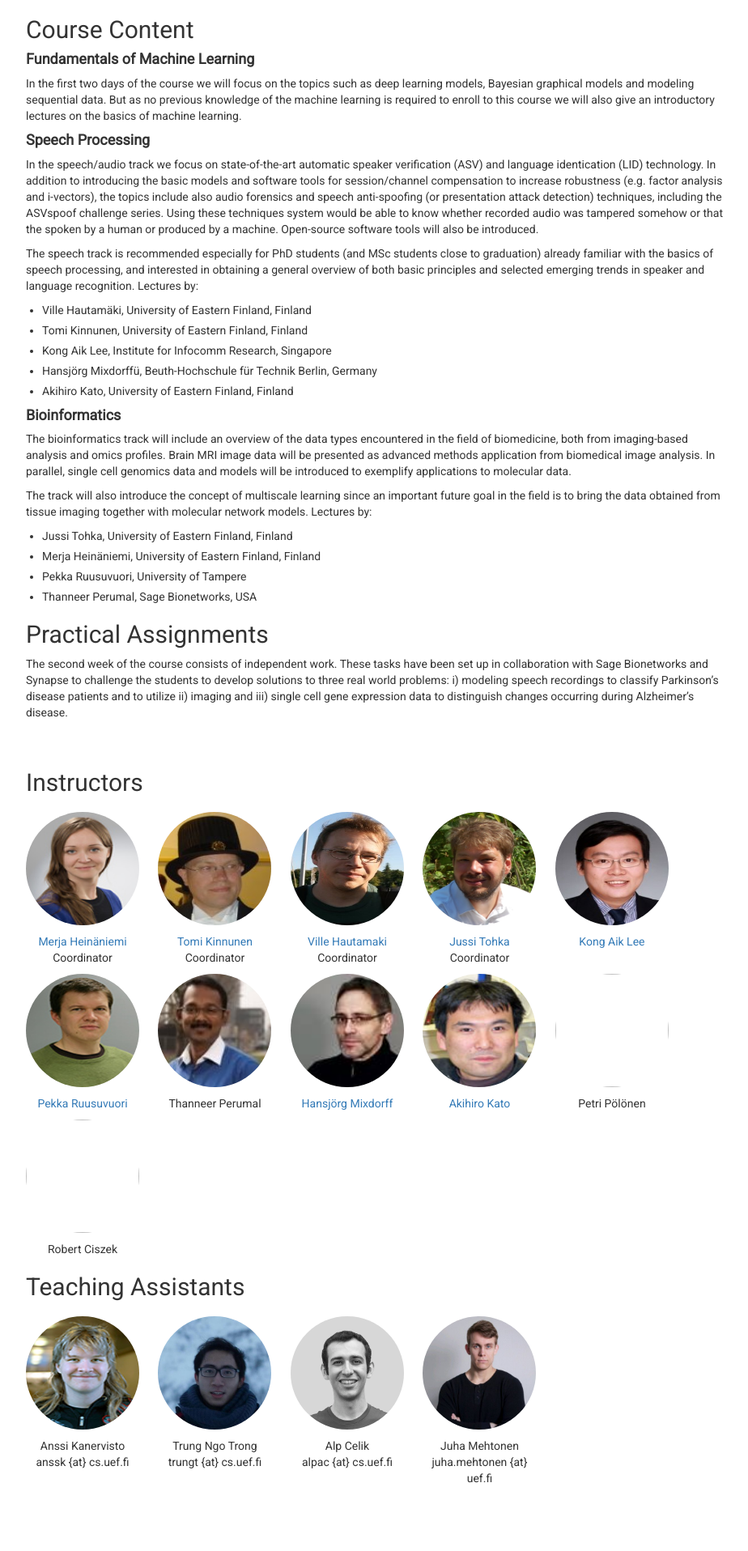
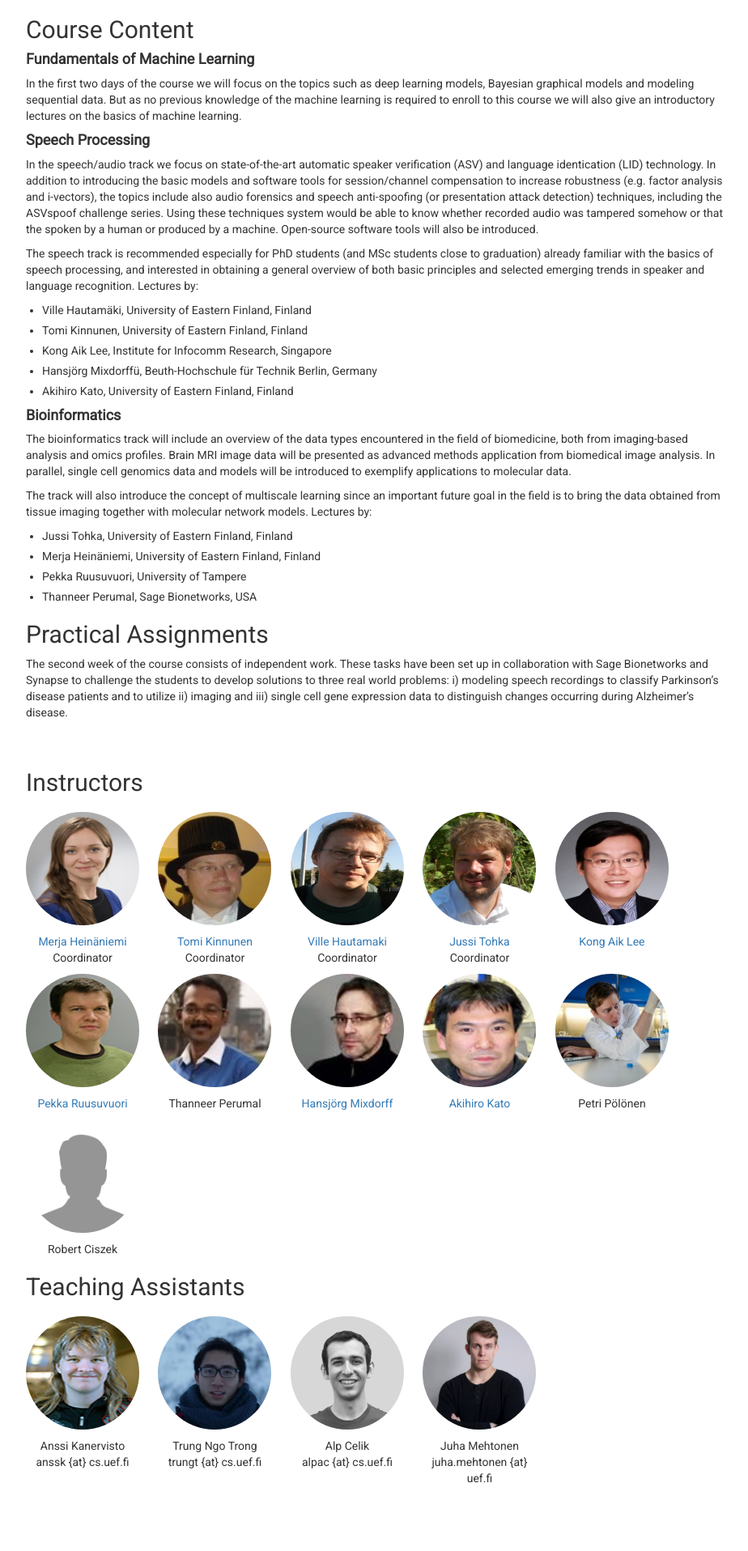
Before and after one commit to abrahamwoubie/Summer_School_RL, a Jekyll site: the page built from index.md, in a window 1280 px wide. Shown: the part 1088-3004 px from the top of the page at 81% size, without its empty margins (173-1097 px from the left). Built offline with Jekyll 4.4.1, drawn with Linux system fonts in a browser that asks for light colours; nearby versions of some CDN libraries.

Commit message:
Bug fixed

```diff
--- a/_data/people.yml
+++ b/_data/people.yml
@@ -30,9 +30,9 @@ instructors:
     profile_photo: "img/akihiro.jpg"
     site: "https://www.uea.ac.uk/computing/speech-language-and-audio-processing/members/postgraduate-students"
   - name: "Petri Pölönen"
-    profile_photo: "petri.jpg"
+    profile_photo: "img/petri.jpg"
   - name: "Robert Ciszek"
-    profile_photo: "placeholder.jpg"
+    profile_photo: "img/placeholder.jpg"
 
 
 teaching_assistants:
--- a/_includes/head.html
+++ b/_includes/head.html
@@ -12,7 +12,7 @@
     {% assign url = site.url | append: site.baseurl | append: page.url %}
 {% endif %}
 <!-- Google fonts -->
-<link href='http://fonts.googleapis.com/css?family=Roboto:400,300' rel='stylesheet' type='text/css'>
+<link href='https://fonts.googleapis.com/css?family=Roboto:400,300' rel='stylesheet' type='text/css'>
 
 <!-- Bootstrap -->
 <link rel="stylesheet" href="https://maxcdn.bootstrapcdn.com/bootstrap/3.2.0/css/bootstrap.min.css">
```
